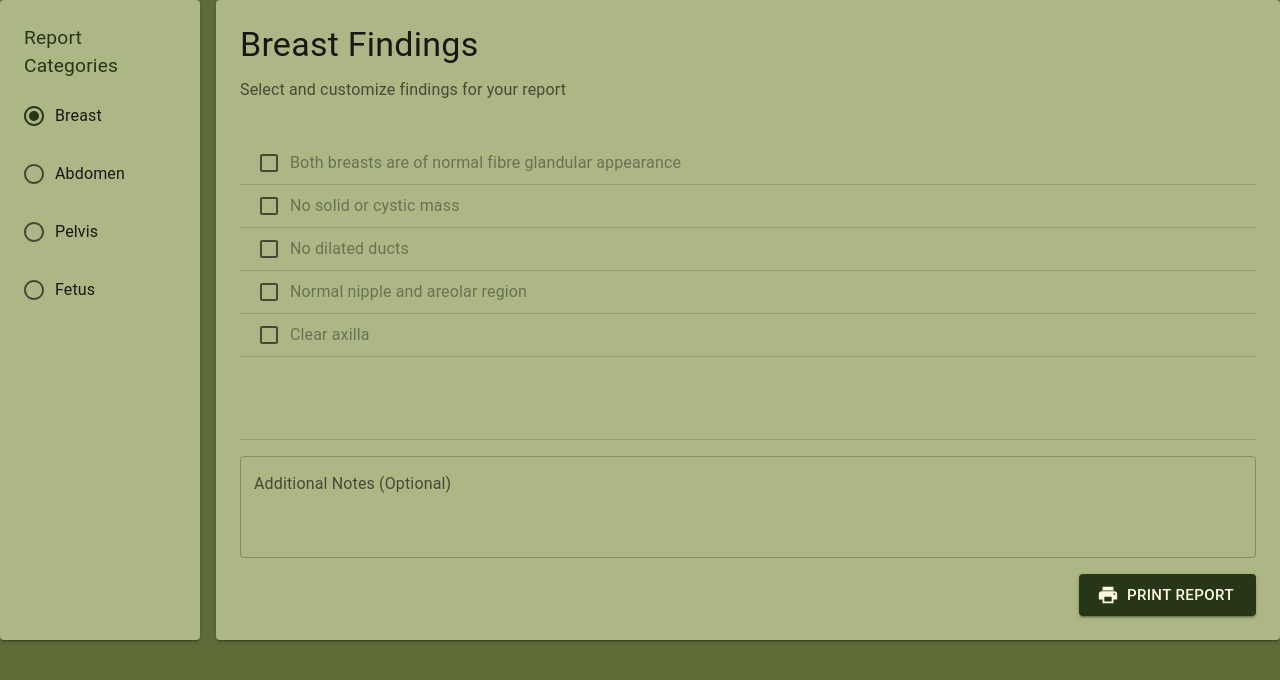
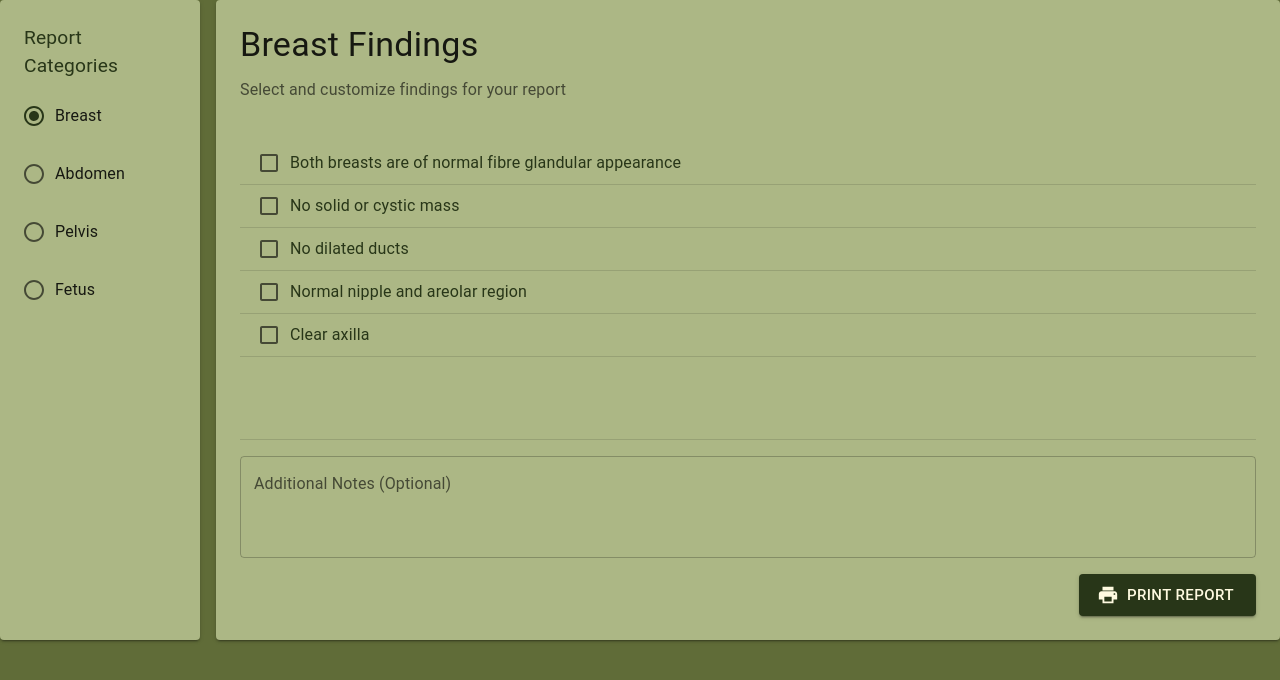
Before and after one commit to Hasan-aga/my-report-app, a React (Vite) app in the folder client/: page / in a window 1280 px wide. Both pictures are taken after a click on the label "Breast". Shown: the top 680 px of the page. Built offline with nearby package versions, Linux system fonts and the light colour scheme.

Commit message:
improve contrast

```diff
--- a/client/src/components/DataSelectionPage.jsx
+++ b/client/src/components/DataSelectionPage.jsx
@@ -138,10 +138,19 @@ const DataSelectionPage = ({ category, templatePath }) => {
                   onBlur={(e) => handleFindingEdit(finding, e.target.value)}
                   InputProps={{
                     disableUnderline: !selectedFindings.includes(finding),
+                    style: {
+                      color: '#283618',  // Dark green for all text
+                      opacity: 1,        // Full opacity always
+                    }
                   }}
                   sx={{
                     '& .MuiInputBase-input': {
                       cursor: selectedFindings.includes(finding) ? 'text' : 'default',
+                      '&.Mui-disabled': {
+                        color: '#283618',  // Keep same color when disabled
+                        WebkitTextFillColor: '#283618',  // Override WebKit default
+                        opacity: 1,        // Keep full opacity when disabled
+                      }
                     }
                   }}
                   disabled={!selectedFindings.includes(finding)}
```
